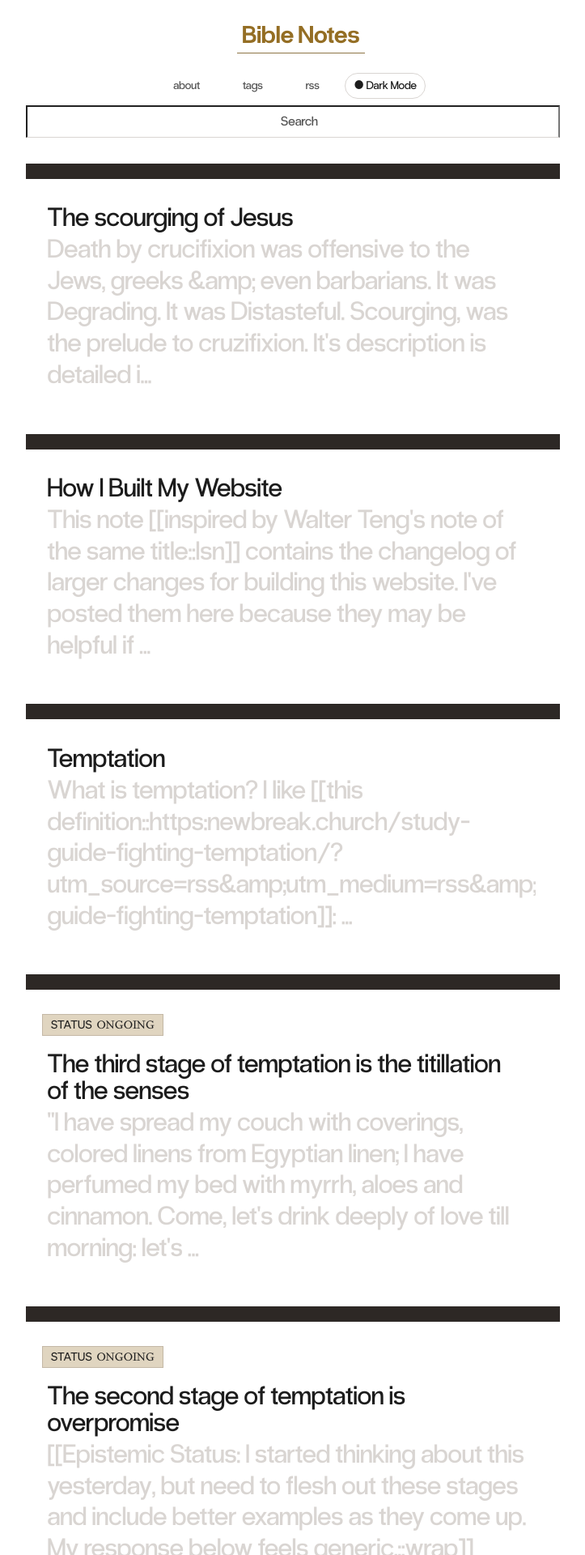
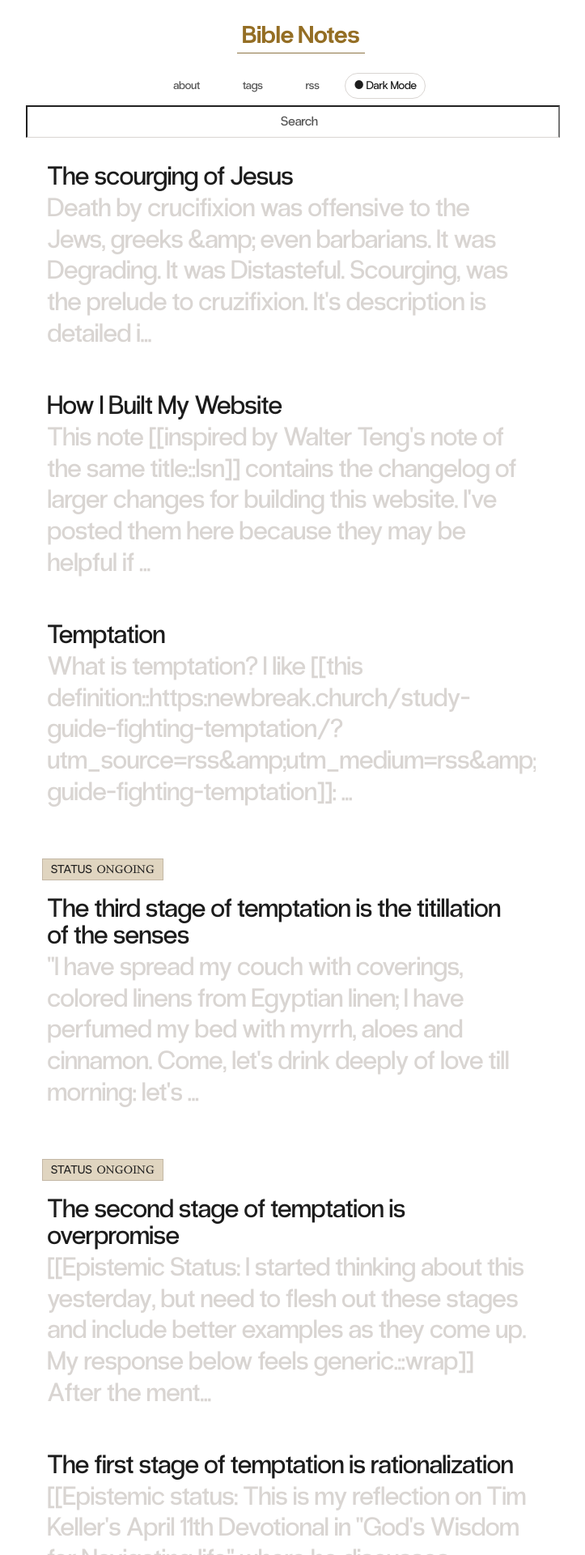
Before and after one commit to jsantiago611/digital-garden-master, a Jekyll site: the page built from index.md, in a window 1280 px wide. Shown: the top 1920 px of the page at 81% size, without its empty margins (278-1001 px from the left). Built offline with Jekyll 4.4.1, drawn with Linux system fonts in a browser that asks for light colours.

Commit message:
commenting out the thick border for now

```diff
--- a/assets/css/Style.css
+++ b/assets/css/Style.css
@@ -2781,7 +2781,7 @@ a.button-block {
     margin: 2rem 0;
     padding-bottom: 1rem;
     margin-bottom: 7px;
-    border-top: clamp(1rem, 0.4286rem + 1.0204vw, 1.5rem) solid var(--c-card-text-muted);
+    /*border-top: clamp(1rem, 0.4286rem + 1.0204vw, 1.5rem) solid var(--c-card-text-muted);*/
 }
 
 .feed-title-excerpt-block:hover {
```
